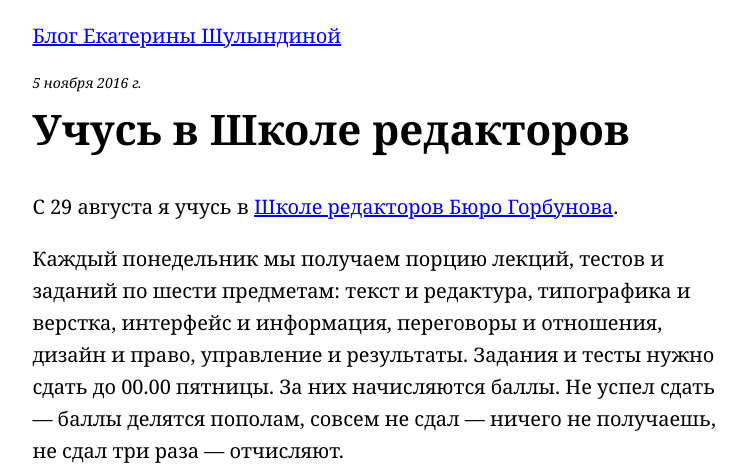
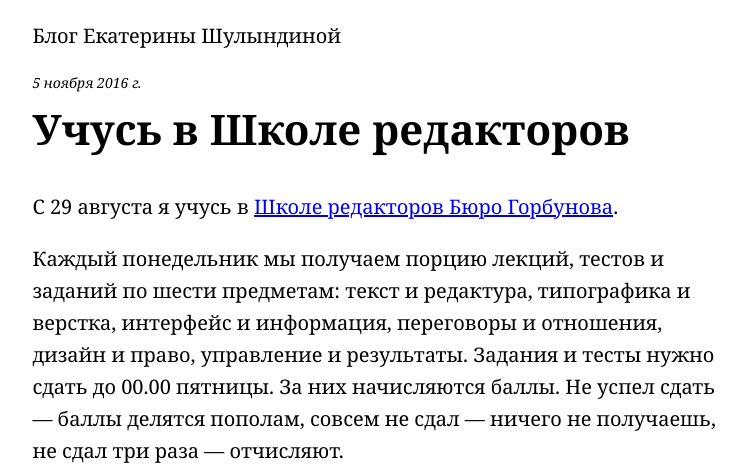
Before and after one commit to eshulyndina/eshulyndina.github.io, a plain HTML site: page index.html in a window 1280 px wide. Shown: the top 468 px of the page, without its empty margins (260-1011 px from the left). Drawn offline with Linux system fonts and the light colour scheme.

Commit message:
Update index.html

```diff
--- a/index.html
+++ b/index.html
@@ -88,7 +88,7 @@
 </head>
 <body>
   <div class="dline element-with-left-margin" >
-	 <p><a href="">Блог Екатерины Шулындиной</a></p>
+	 <p>Блог Екатерины Шулындиной</p>
      <p class="date"> 5 ноября 2016 г.</p>
      <h1 class="main-heading">Учусь в Школе редакторов </h1>
 	 <p> С 29 августа я учусь в <a href="http://artgorbunov.ru/school/31aug2015/"> Школе редакторов Бюро Горбунова</a>.</p>
```
